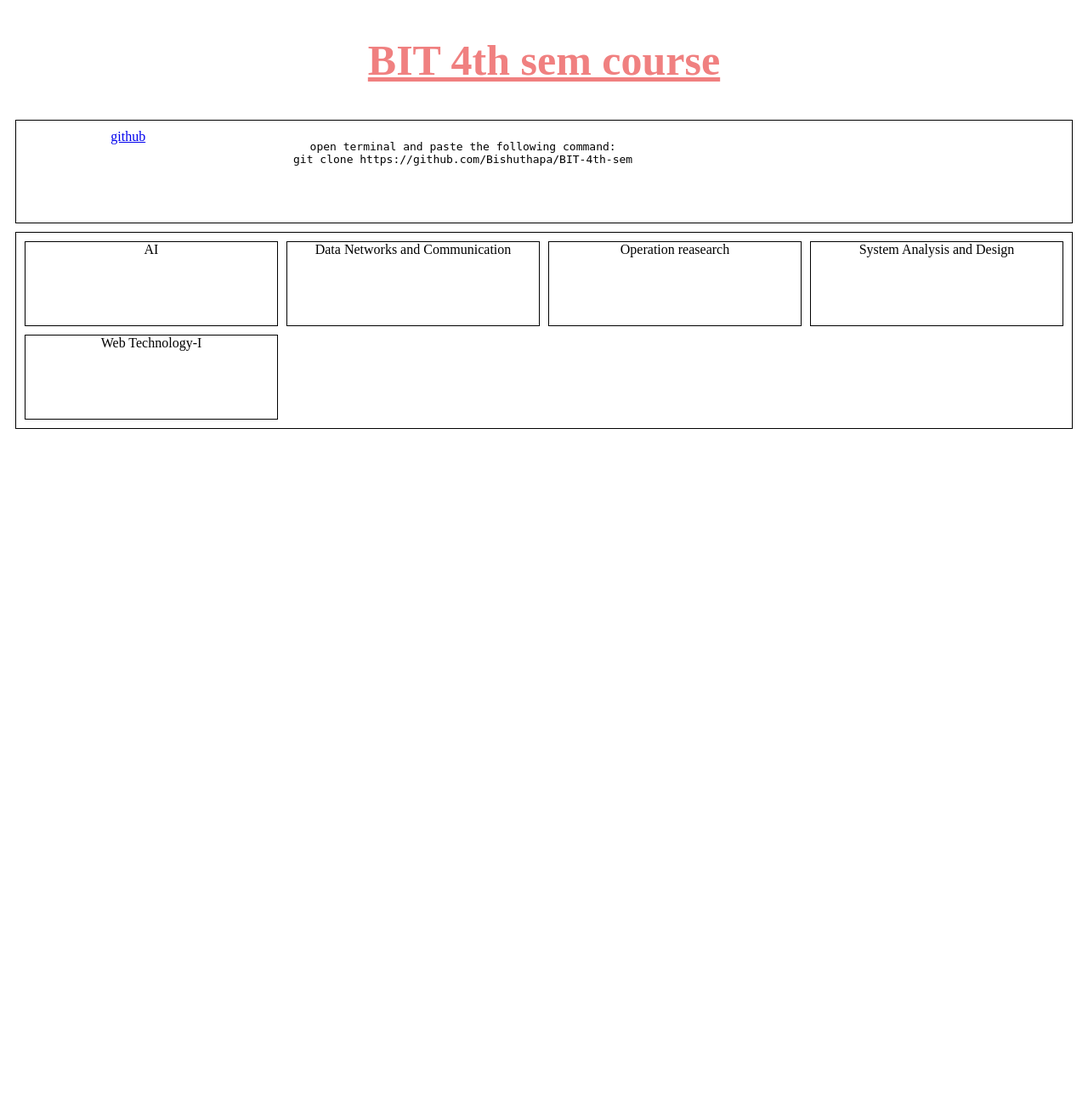
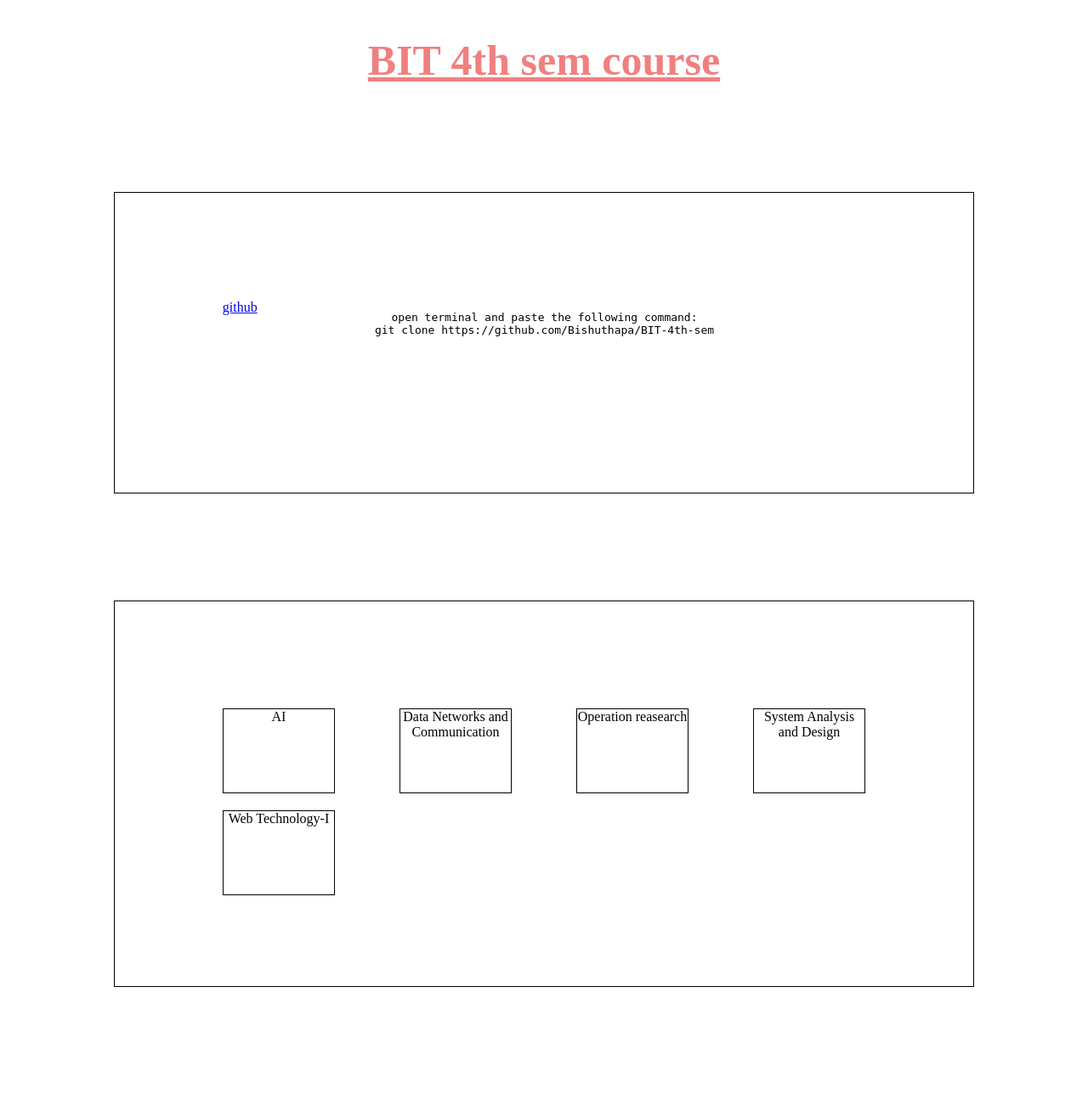
Before and after one commit to Bishuthapa/Super, a PHP site: page /course.html in a window 1280 px wide. Shown: the whole page at 85% size. Before the commit the page ends 505 px from the top, so only its background shows below. Run offline with PHP 8.4, Linux system fonts and the light colour scheme.

Commit message:
initial commit

```diff
--- a/course.html
+++ b/course.html
@@ -10,7 +10,7 @@
     <h2 class="Course">BIT 4th sem course</h2>
     <div class="container">
     <a href="https://github.com/Bishuthapa/BIT-4th-sem">github</a>
-    <pre>
+    <pre class ="course1">
         open terminal and paste the following command:
         git clone https://github.com/Bishuthapa/BIT-4th-sem
     </pre>
@@ -21,7 +21,5 @@
         <div class="course3">Operation reasearch</div>
         <div class="course4">System Analysis and Design</div>
         <div class="course5">Web Technology-I</div>
-
-
-</body>
+    </body>
 </html>
--- a/style1.css
+++ b/style1.css
@@ -10,13 +10,13 @@
     text-align: center;
     display:grid;
     grid-template-columns: repeat(4, 1fr);
-    grid-gap: 10px;
+    grid-gap: 10%;
     grid-auto-rows: minmax(100px, auto);
     cursor: pointer;
     background-origin: padding-box;
     border: 1px solid black;
-    margin:10px;
-    padding: 10px;
+    margin:10%;
+    padding: 10%;
 }
 .container > div{
     border: 1px solid black;
```
